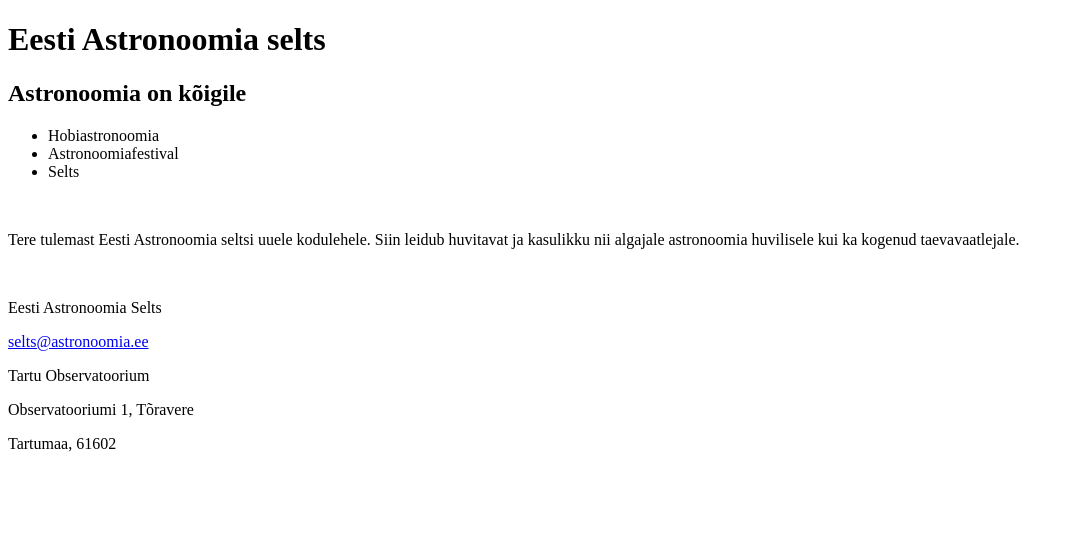
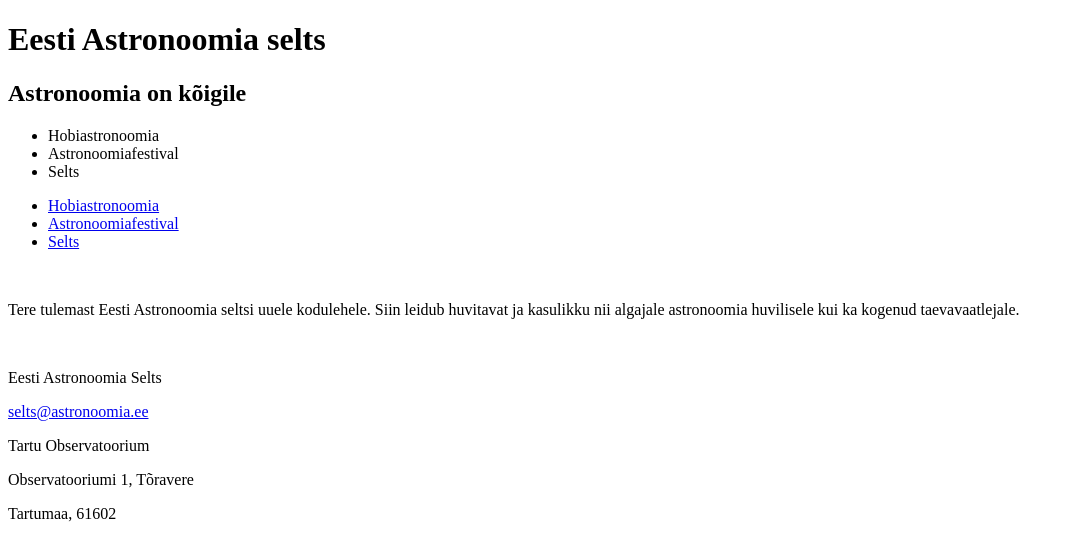
Before and after one commit to epalm1/astronomy-project, a React (Vite) app in the folder Front-end/astronomy-app/: page /hobiastronoomia/efemeriidid in a window 1280 px wide. Shown: the top 560 px of the page, without its empty margins (0-1074 px from the left). Built offline with nearby package versions, Linux system fonts and the light colour scheme.

Commit message:
SCRUM-203 Add the top navigation bar

```diff
--- a/Front-end/astronomy-app/src/App.jsx
+++ b/Front-end/astronomy-app/src/App.jsx
@@ -1,10 +1,5 @@
 import React from "react";
-import Navbar from "./components/Navbar";
-import {
-    BrowserRouter as Router,
-    Routes,
-    Route,
-} from "react-router-dom";
+import Navbar from "./components/Navbar/Navbar.jsx";
 // import Eclipses from "./pages/eclipses";
 // import Quadratures from "./pages/eclipses";
 
@@ -16,6 +11,7 @@
   return (
       <div className="App">
           <Header />
+          <Navbar />
           <br/>
           <p>Tere tulemast Eesti Astronoomia seltsi uuele kodulehele. Siin leidub huvitavat ja kasulikku nii algajale astronoomia huvilisele kui ka kogenud taevavaatlejale.</p>
           <br/>
--- /dev/null
+++ b/Front-end/astronomy-app/src/components/NavBar/Navbar.jsx
@@ -0,0 +1,76 @@
+import React, { useState } from 'react';
+import { BrowserRouter, Routes, Route, Link } from 'react-router-dom';
+import Hobiastronoomia from './hobiastronoomia.jsx';
+import Astronoomiafestival from './astronoomiafestival.jsx';
+import Selts from './selts.jsx';
+
+function Navbar() {
+    const [dropdownOpen, setDropdownOpen] = useState(false);
+
+    const handleBlur = (e) => {
+        if (!e.currentTarget.contains(e.relatedTarget)) {
+            setDropdownOpen(false);
+        }
+    };
+    return (
+        <BrowserRouter>
+            <nav className="navbar" onBlur={handleBlur}>
+                <ul className="navList">
+                    <li className="nav-item dropdown"
+                    onMouseEnter={() => setDropdownOpen(true)}
+                    onMouseLeave={() => setDropdownOpen(false)}>
+                        <Link to="/hobiastronoomia"
+                              className="nav-link"
+                        onFocus={() => setDropdownOpen(true)}>
+                            Hobiastronoomia
+                        </Link>
+                        {dropdownOpen && (
+                            <ul className="dropdown-menu">
+                                <li>
+                                    <Link
+                                        to="/hobiastronoomia/taevaulevaade"
+                                        className="dropdown-link"
+                                    >
+                                        Taevaülevaade
+                                    </Link>
+                                </li>
+                                <li>
+                                    <Link
+                                        to="/hobiastronoomia/efemeriidid"
+                                        className="dropdown-link"
+                                    >
+                                        Efemeriidid
+                                    </Link>
+                                </li>
+                                <li>
+                                    <Link
+                                        to="/hobiastronoomia/teleskoobid"
+                                        className="dropdown-link"
+                                    >
+                                        Teleskoobid
+                                    </Link>
+                                </li>
+                            </ul>
+                        )}
+                    </li>
+                    <li className="nav-item">
+                        <Link  to="/astronoomiafestival" className="nav-link">
+                            Astronoomiafestival
+                        </Link>
+                    </li>
+                    <li className="nav-item">
+                        <Link to="/selts" className="nav-link">
+                            Selts
+                        </Link>
+                    </li>
+                </ul>
+            </nav>
+            <Routes>
+                <Route path="/hobiastronoomia" element={<Hobiastronoomia />}/>
+                <Route path="/astronoomiafestival" element={<Astronoomiafestival />}/>
+                <Route path="/selts" element={<Selts />}/>
+            </Routes>
+        </BrowserRouter>
+    );
+}
+export default Navbar;
--- /dev/null
+++ b/Front-end/astronomy-app/src/components/NavBar/astronoomiafestival.jsx
@@ -0,0 +1,10 @@
+import React from "react";
+
+function Astronoomiafestival() {
+    return (
+        <div>
+            <p>Astronoomiafestival</p>
+        </div>
+    );
+}
+export default Astronoomiafestival;
--- /dev/null
+++ b/Front-end/astronomy-app/src/components/NavBar/hobiastronoomia.jsx
@@ -0,0 +1,10 @@
+import React from "react";
+
+function Hobiastronoomia() {
+    return (
+        <div>
+            <p>hobiastronoomia</p>
+        </div>
+    );
+}
+export default Hobiastronoomia;
--- /dev/null
+++ b/Front-end/astronomy-app/src/components/NavBar/selts.jsx
@@ -0,0 +1,10 @@
+import React from "react";
+
+function Selts() {
+    return (
+        <div>
+            <p>Selts</p>
+        </div>
+    );
+}
+export default Selts;
```
Also changed, not shown: Front-end/astronomy-app/src/components/NavBar/taevaylevaade.jsx (added, +10 -0 lines), Front-end/astronomy-app/src/components/NavBar/index.js (deleted).
